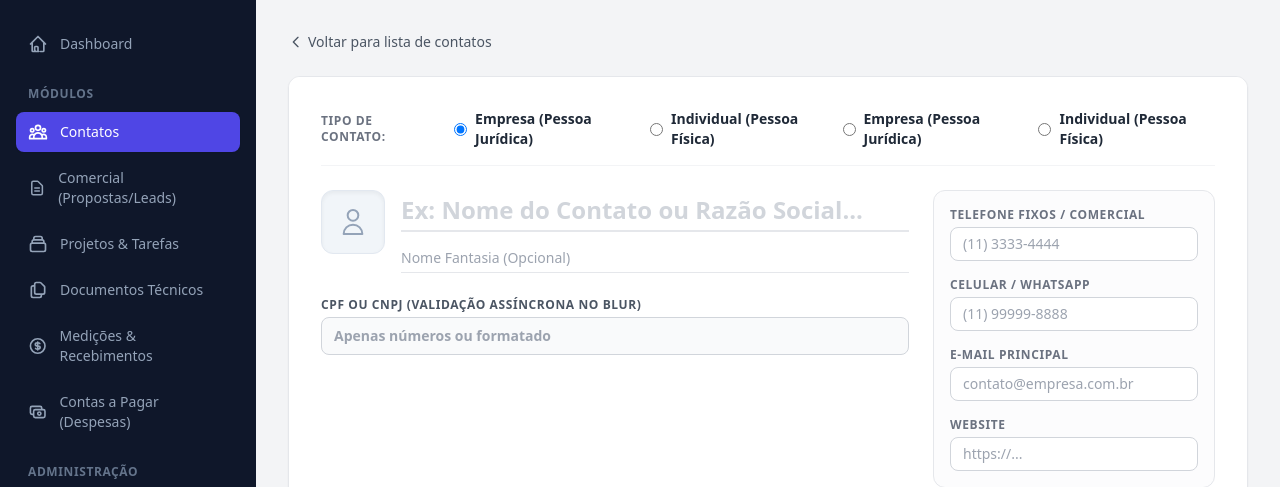
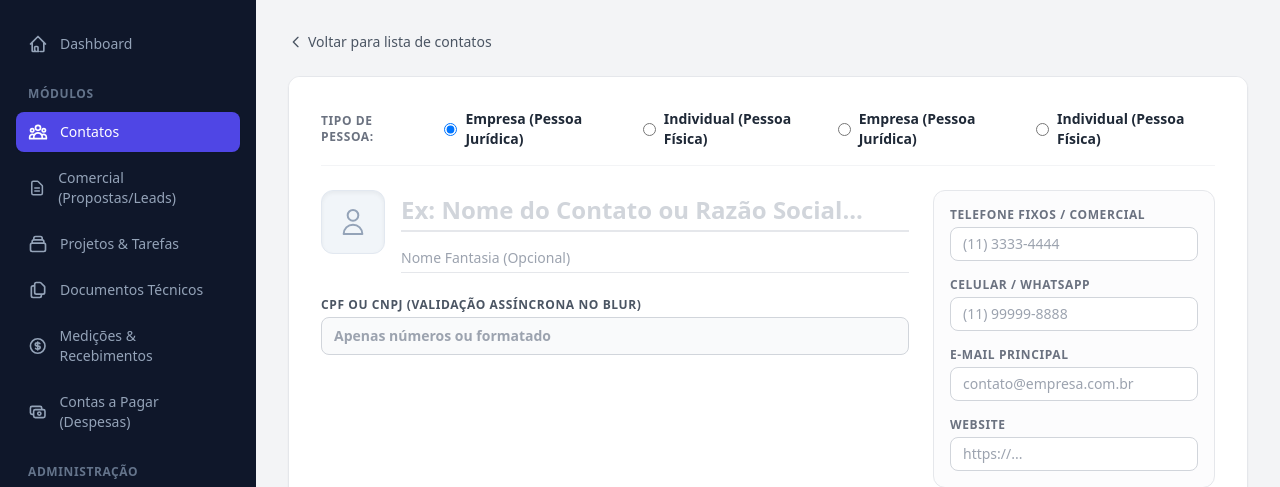
Before and after one commit to telemac-dev/erpangea, a Django app: page /contacts/novo/ in a window 1280 px wide. Shown: the part 64-551 px from the top of the page. Run offline with Django 5.2, Linux system fonts and the light colour scheme; the visitor is signed in with stand-in values (Sample User, id 1); data that the repository does not hold is empty; some libraries are stand-ins or nearby versions.

Commit message:
fix(contacts): clean up contact form labels to prevent label duplication

```diff
--- a/contacts/templates/contacts/formulario.html
+++ b/contacts/templates/contacts/formulario.html
@@ -24,7 +24,7 @@
 
             <!-- Type Radio Selector (Individual vs Company) -->
             <div class="flex items-center gap-6 pb-4 border-b border-gray-100">
-                <span class="text-xs font-bold uppercase tracking-wider text-gray-500">Tipo de Contato:</span>
+                <span class="text-xs font-bold uppercase tracking-wider text-gray-500">Tipo de Pessoa:</span>
                 <div class="flex items-center gap-4 text-sm font-medium"
                      hx-post="{% url 'related_company_hx' %}"
                      hx-trigger="change from:[name='person_type']"
```
Also changed, not shown: 5 other files.
